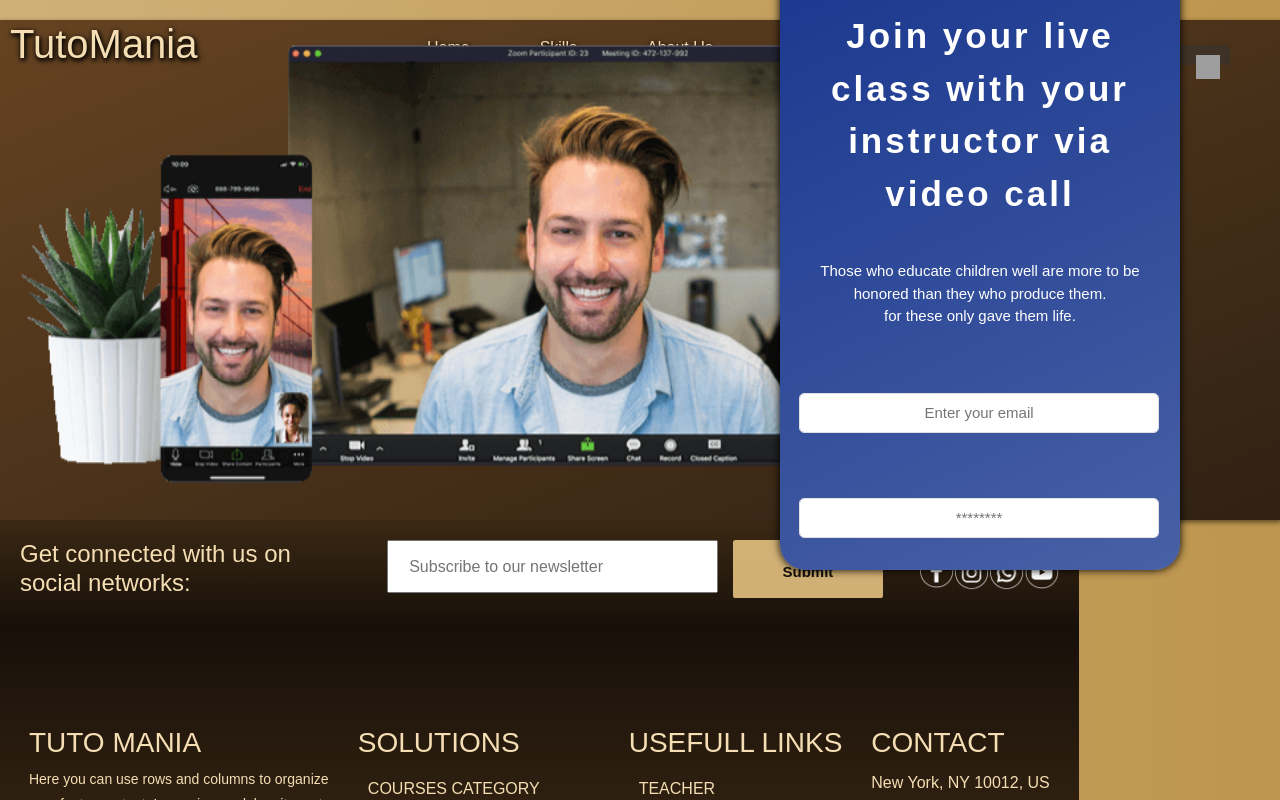
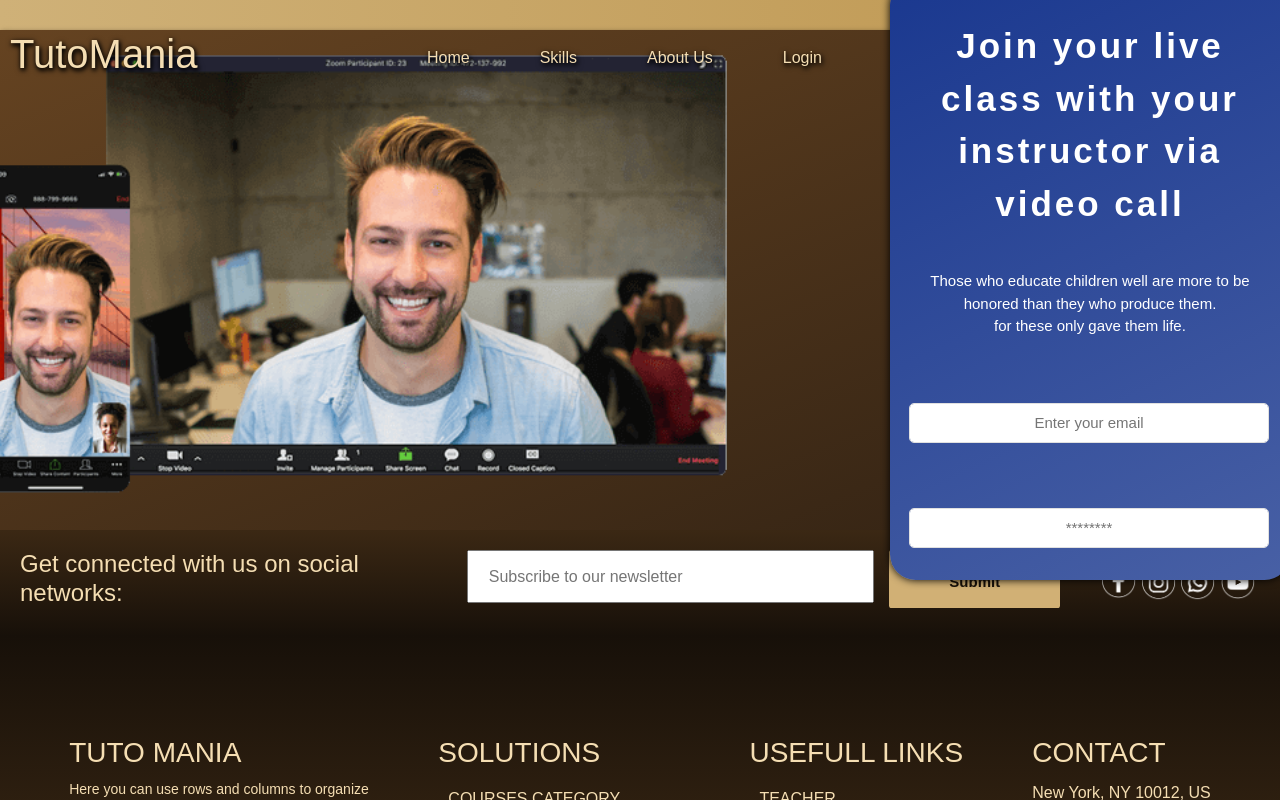
Before and after one commit to HadM10/Online-Tutoring, a React (Create React App) app in the folder frontend/: page /login in a window 1280 px wide. Shown: the top 800 px of the page. Built offline with nearby package versions, Linux system fonts and the light colour scheme; grey boxes are pictures that could not be loaded; the HTML template or start-up script is replaced by a standard one.

Commit message:
started working on login

```diff
--- a/frontend/src/components/Login.js
+++ b/frontend/src/components/Login.js
@@ -1,26 +1,81 @@
-import React from 'react';
-import { Link } from "react-router-dom";
+import React, { useContext, useState } from "react";
+import { Link, useNavigate } from "react-router-dom";
 import "../css/Login.css";
+// import AuthContext from "../services/AuthContext";
+import axios from "axios";
 
 function Login() {
+    const [user, setUser] = useState({
+        email: "",
+        password: "",
+    })
+
+    const [errorMessage, setErrorMessage] = useState('');
+
+    const [className, setClassName] = useState('');
+
+
+    // const {getLoggedIn} = useContext(AuthContext);
+    const navigate = useNavigate();
+
+    const handleChange = (e) => {
+        setUser({ ...user, [e.target.name]: e.target.value })
+    }
+
+    const handleSubmit = e => {
+        e.preventDefault()
+
+
+        const userData = {
+            email: user.email,
+            password: user.password,
+        };
+
+        axios
+            .post("http://localhost:5000/users/login", userData)
+            .then((response) => {
+                console.log(response.status)
+
+                if (response.status === 200) {
+                    setErrorMessage(("Logged In successfully"));
+                    setClassName("alert alert-success");
+                    document.getElementsByClassName("alert alert-success")[0].style.display = 'block';
+                    // getLoggedIn();
+                    navigate("/");
+                }
+
+            }).catch((error) => {
+                if (error.response.status === 400) {
+                    console.log(error.response.data.message);
+                    setErrorMessage((error.response.data.message));
+                    setClassName("alert alert-danger")
+                    document.getElementsByClassName("alert alert-danger")[0].style.display = 'block';
+                }
+
+            });
+
+        console.log(userData);
+
+    };
     return (
         <div className="login-card">
+            <form onSubmit={handleSubmit}>
+                <div role="alert" className={className}>{errorMessage}</div>
                 <img className='login-img-home' src={window.location.origin + '/homeLoginImgpng.png'} alt='video call tutorial'></img>
                 <div className="login-card2">
                     <div className='login-Title'>Join your live class with your instructor via video call</div>
                     <div className='login-Text'>Those who educate children well are more to be<br></br> honored than they who produce them.<br></br>for these only gave them life.</div>
                     <form className="form" >
-                    <input className="login-Input" type="email" id="login-email" name="email" placeholder='Enter your email'></input>
-                    <input className="login-Input" type="password" id="login-password" name="password" placeholder='********' ></input>
+                        <input className="login-Input" type="email" id="login-email" name="email" onChange={handleChange} value={user.email} placeholder='Enter your email'></input>
+                        <input className="login-Input" type="password" id="login-password" name="password" onChange={handleChange} value={user.password} placeholder='********' ></input>
                     </form>
                     <div className='ligne'>
                         <div className='join-Now' type='submit'>Join Now</div>
                         <div className='register-block'>Don't have an account? <br></br><Link className='register-link' to={"/Register"}>Please Register </Link> </div>
                     </div>
                 </div>
+            </form>
         </div>
-
     )
-
 }
 export default Login
--- a/frontend/src/css/Login.css
+++ b/frontend/src/css/Login.css
@@ -25,18 +25,17 @@
     border-radius: 2vw;
     opacity: 1;
     float: right;
-    margin-right: 100px;
+    margin-right: -450px;
     margin-top: -50px;
 }
 
 .login-img-home {
     z-index: 2;
-    position: absolute;
     width: 900px;
     height: auto;
     margin-top: 20px;
     opacity: 1;
-    margin-left: 22px;
+    margin-left: -600px;
 }
 
 .login-Title {
@@ -49,6 +48,7 @@
     letter-spacing: 3px;
     color: #FFFFFF;
     opacity: 1;
+
 }
 
 .login-Text {
@@ -72,13 +72,7 @@
     opacity: 1;
 }
 
-.ligne {
-    width: 100%;
-    display: flex;
-    flex-direction: row-reverse;
-    align-items: center;
-    justify-content: space-evenly;
-}
+
 
 .join-Now {
     cursor: pointer;
--- a/frontend/src/services/AuthContext.js
+++ b/frontend/src/services/AuthContext.js
@@ -8,8 +8,6 @@ function AuthContextProvider(props) {
 
   async function getLoggedIn() {
     const loggedInRes = await axios.get("http://localhost:5000/users/loggedIn");
-
-
     setLoggedIn(loggedInRes.data);
     console.log(loggedInRes.data)
 
```
Lines whose indentation alone changed are shown as unchanged.
